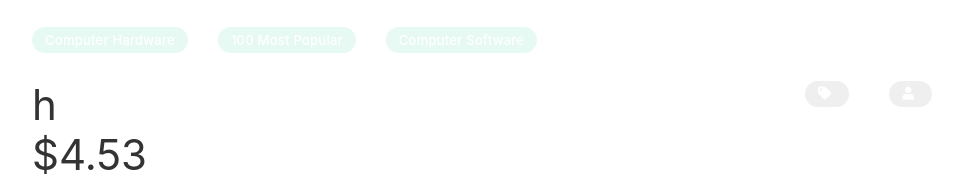
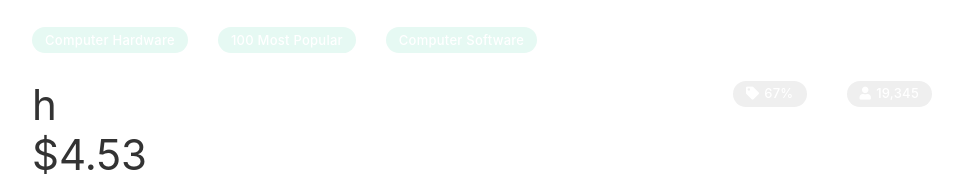
Before and after one commit to rubyygrapefruit/stock_fluctuation, a React app: page / in a window 1280 px wide. Shown: the top 176 px of the page, without its empty margins (158-1121 px from the left). Built offline with nearby package versions, Linux system fonts and the light colour scheme.

Commit message:
put in static props for tabs

```diff
--- a/client/components/graphHeader/GraphHeaderContainer.jsx
+++ b/client/components/graphHeader/GraphHeaderContainer.jsx
@@ -15,8 +15,8 @@ const GraphHeaderContainer = props => {
       </div>
       <div>
         <ul>
-          <Tabs icon="user" />
-          <Tabs icon="tag" />
+          <Tabs icon="user" display="19,345" />
+          <Tabs icon="tag" display="67%" />
         </ul>
       </div>
     </div>
```
Also changed, not shown: public/bundle.js.
